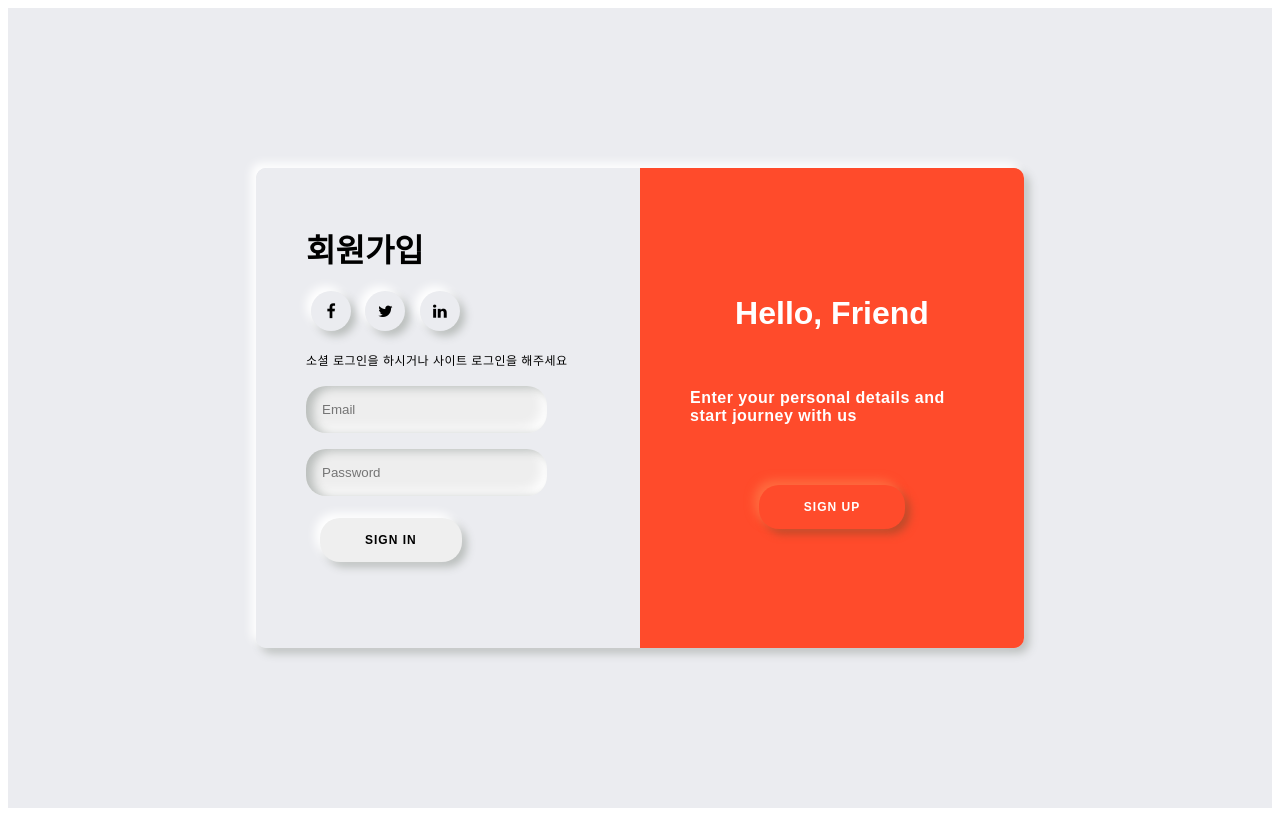
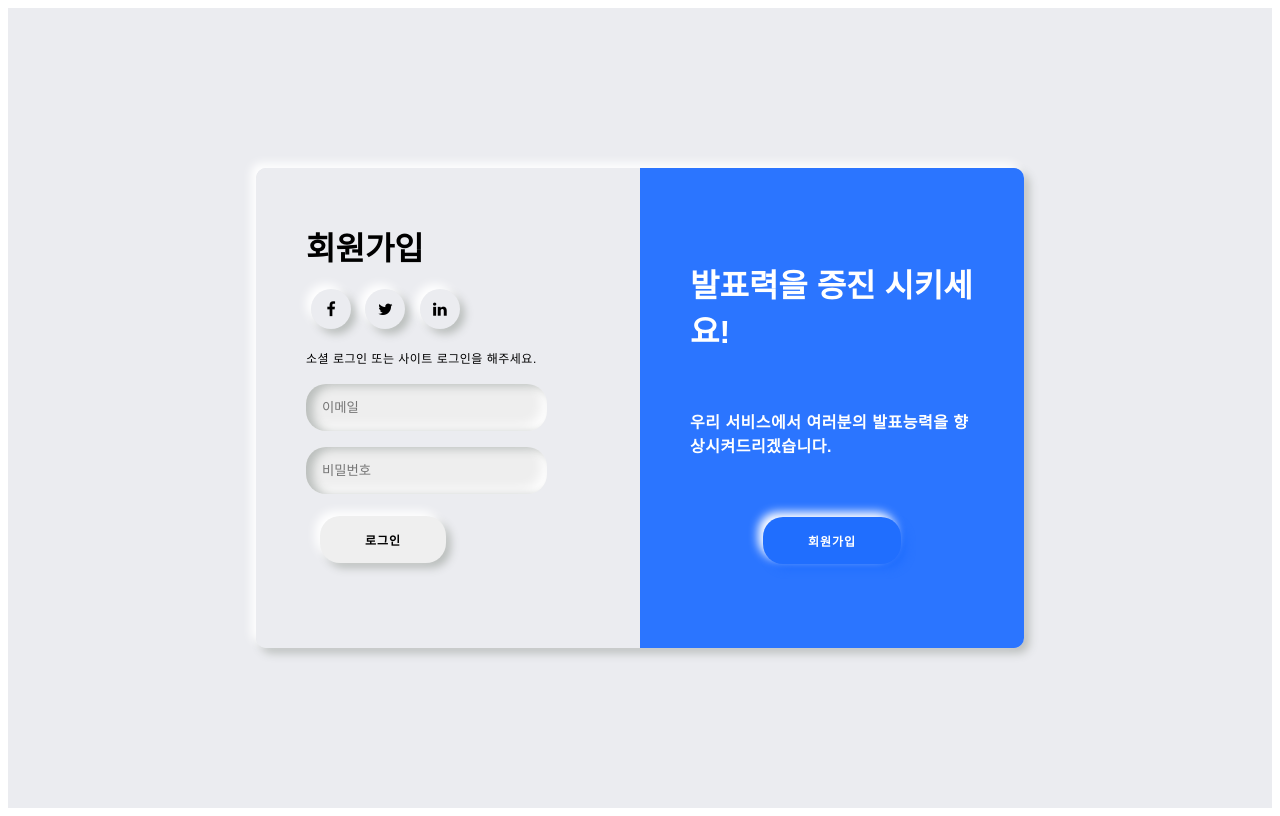
Before and after one commit to ehdwo98/Good-PT, a Django app: page /login/ in a window 1280 px wide. Run offline with Django 4.2, Linux system fonts and the light colour scheme.

Commit message:
로그인화면수정
한글 색깔

```diff
--- a/GoodPT/accounts/static/css/login.css
+++ b/GoodPT/accounts/static/css/login.css
@@ -82,9 +82,11 @@ form input {
   text-transform: uppercase;
   cursor: pointer;
   transition: transform 80ms ease-in;
-  background-color: #ff4b2b;
+  background-color: #2b75ff;
+  background-color: ;
   color: #fff;
-  box-shadow: -5px -5px 10px #ff6b3f, 5px 5px 8px #bf4b2b;
+  background-color: #206efe;
+  box-shadow: -5px -5px 10px , 5px 5px 8px #206efe;
 }
 .sign-in-container {
   position: absolute;
@@ -112,7 +114,7 @@ form input {
   width: 50%;
   height: 100%;
   opacity: 0;
-  background-color: #ff4b2b;
+  background-color: #2b75ff;
   color: #fff;
   transition: all 0.5s;
 }
@@ -126,7 +128,7 @@ form input {
   right: 0;
   width: 50%;
   height: 100%;
-  background-color: #ff4b2b;
+  background-color: #2b75ff;
   color: #fff;
   transition: all 0.5s;
 }
--- a/GoodPT/accounts/templates/login.html
+++ b/GoodPT/accounts/templates/login.html
@@ -7,7 +7,7 @@
             <div class="sign-up-container">
                 <div class = "login_form">
                 <form>
-                <h1>Create Account</h1>
+                <h1>계정 생성하기</h1>
                 <div class="social-links">
                     <div>
                     <a href="#"><i class="fa fa-facebook" aria-hidden="true"></i></a>
@@ -20,12 +20,12 @@
                     </div>
                 </div>
                 <div class = "login_span">
-                    or use your email for registration
+
                 </div>
-                <input type="text" placeholder="Name">
-                <input type="email" placeholder="Email">
-                <input type="password" placeholder="Password">
-                <button class="form_btn">Sign Up</button>
+                <input type="text" placeholder="이름">
+                <input type="email" placeholder="이메일">
+                <input type="password" placeholder="비밀번호">
+                <button class="form_btn">회원가입</button>
             </div>
             </form>
             </div>
@@ -45,28 +45,28 @@
                     </div>
                 </div>
                 <div class = "login_span">
-                소셜 로그인을 하시거나 사이트 로그인을 해주세요
+                소셜 로그인 또는 사이트 로그인을 해주세요.
                 </div>
-                <input type="email" placeholder="Email">
-                <input type="password" placeholder="Password">
-                <button class="form_btn">Sign In</button>
+                <input type="email" placeholder="이메일">
+                <input type="password" placeholder="비밀번호">
+                <button class="form_btn">로그인</button>
             </div>
             </form>
             </div>
             <div class="overlay-container">
                 <div class="overlay-left">
-                <h1>Welcome Back</h1>
+                <h1>환영합니다!</h1>
                 <div class = "login_detail">
-                    <p>To keep connected with us please login with your personal info</p>
+                    <p>회원정보를 입력해 가입을 진행해주세요.</p>
                 </div>
-                <button id="signIn" class="overlay_btn">Sign In</button>
+                <button id="signIn" class="overlay_btn">로그인</button>
                 </div>
                 <div class="overlay-right">
-                <h1>Hello, Friend</h1>
+                <h1>발표력을 증진 시키세요!</h1>
                 <div class = "login_detail">
-                    <p>Enter your personal details and start journey with us</p>
+                    <p>우리 서비스에서 여러분의 발표능력을 향상시켜드리겠습니다.</p>
                 </div>
-                    <button id="signUp" class="overlay_btn">Sign Up</button>
+                    <button id="signUp" class="overlay_btn">회원가입</button>
                 </div>
             </div>
             </div>
```
